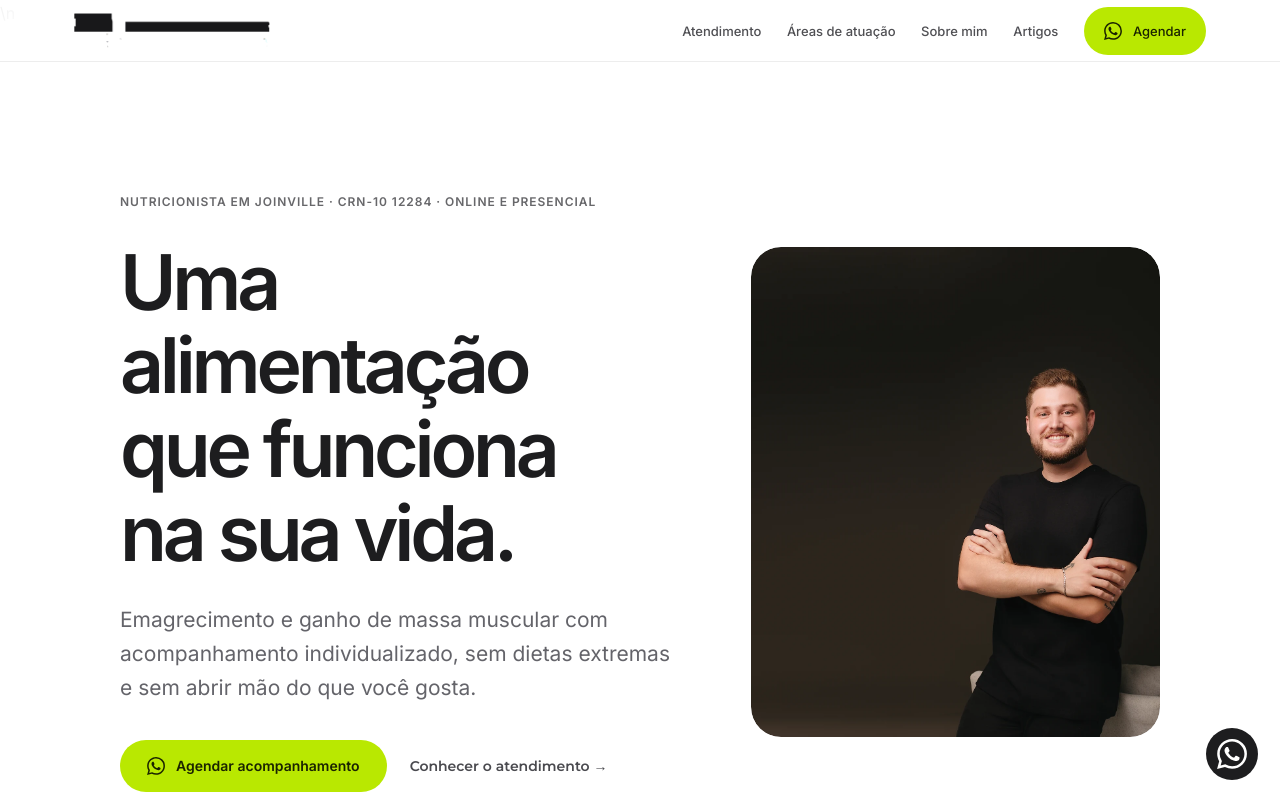
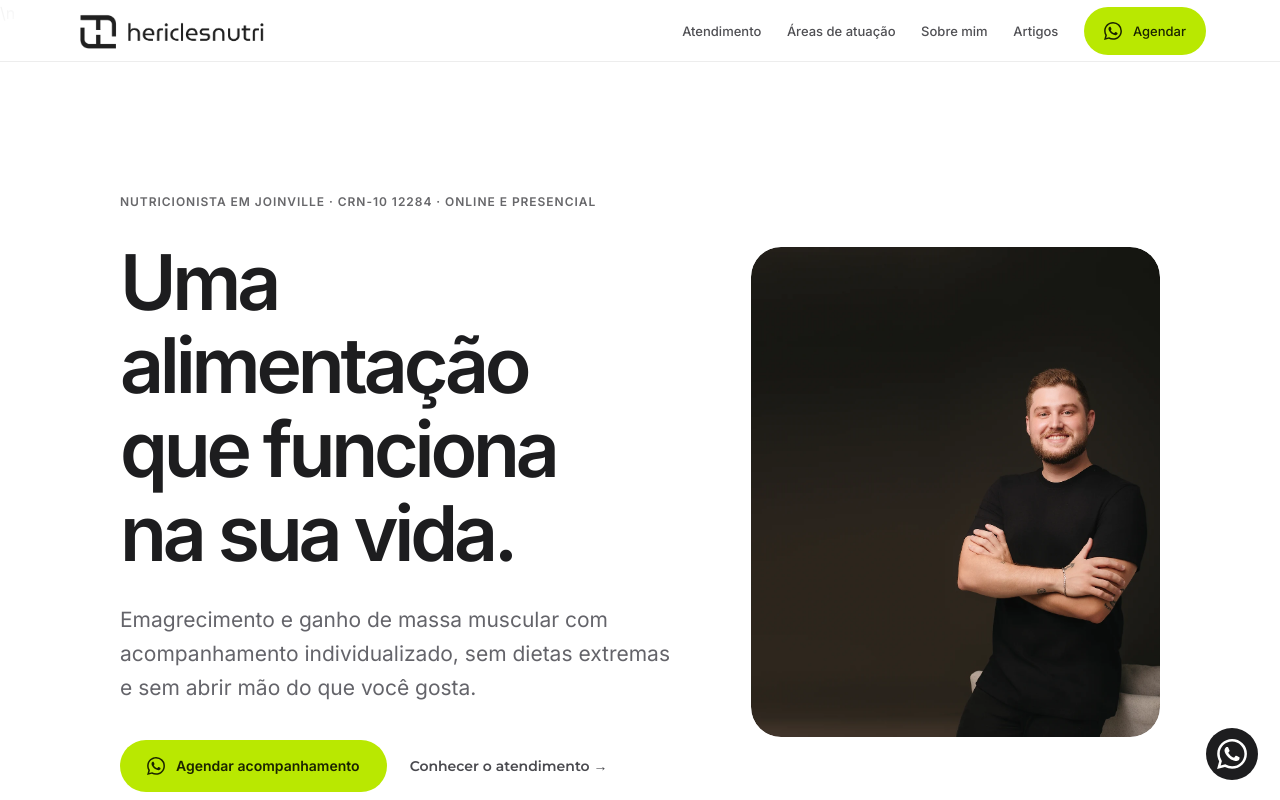
Before and after one commit to hericlesferreira/hericlesnutricionista-site, a React (Vite) app: page / in a window 1280 px wide. Shown: the top 800 px of the page. Built offline with nearby package versions, Linux system fonts and the light colour scheme.

Commit message:
style: aplicar logo preta oficial em fundos claros

```diff
--- a/src/App.jsx
+++ b/src/App.jsx
@@ -69,7 +69,7 @@ function NavBar({ menuOpen, setMenuOpen }) {
     <header className={`navbar ${scrolled ? 'scrolled' : ''}`}>
       <div className="navbar__inner">
         <a href="#home" className="navbar__logo">
-          <img src="/img/logo-hericles-oficial.png" alt="Hericles Nutricionista" height="38" decoding="async" />
+          <img src="/img/logo-preta.png" alt="Hericles Nutricionista" width="2000" height="500" decoding="async" />
         </a>
         <nav className={`navbar__links ${menuOpen ? 'open' : ''}`}>
           <a href="#como-funciona" onClick={() => setMenuOpen(false)}>Atendimento</a>
@@ -331,7 +331,7 @@ export default function App() {
       <footer className="footer">
         <div className="container footer__inner">
           <div className="footer__brand">
-            <img src="/img/logo-hericles-oficial.png" alt="Hericles Nutricionista" height="48" decoding="async" />
+            <img src="/img/logo-preta.png" alt="Hericles Nutricionista" width="2000" height="500" decoding="async" />
             <p>Hericles Ferreira | Nutricionista<br />CRN-10 12284<br />Atendimento presencial em Joinville e consultoria online.</p>
             <address className="footer__address">{ADDRESS}</address>
             <a className="footer__maps" href={MAPS_LINK} target="_blank" rel="noopener noreferrer">Como chegar ao consultório</a>
```
